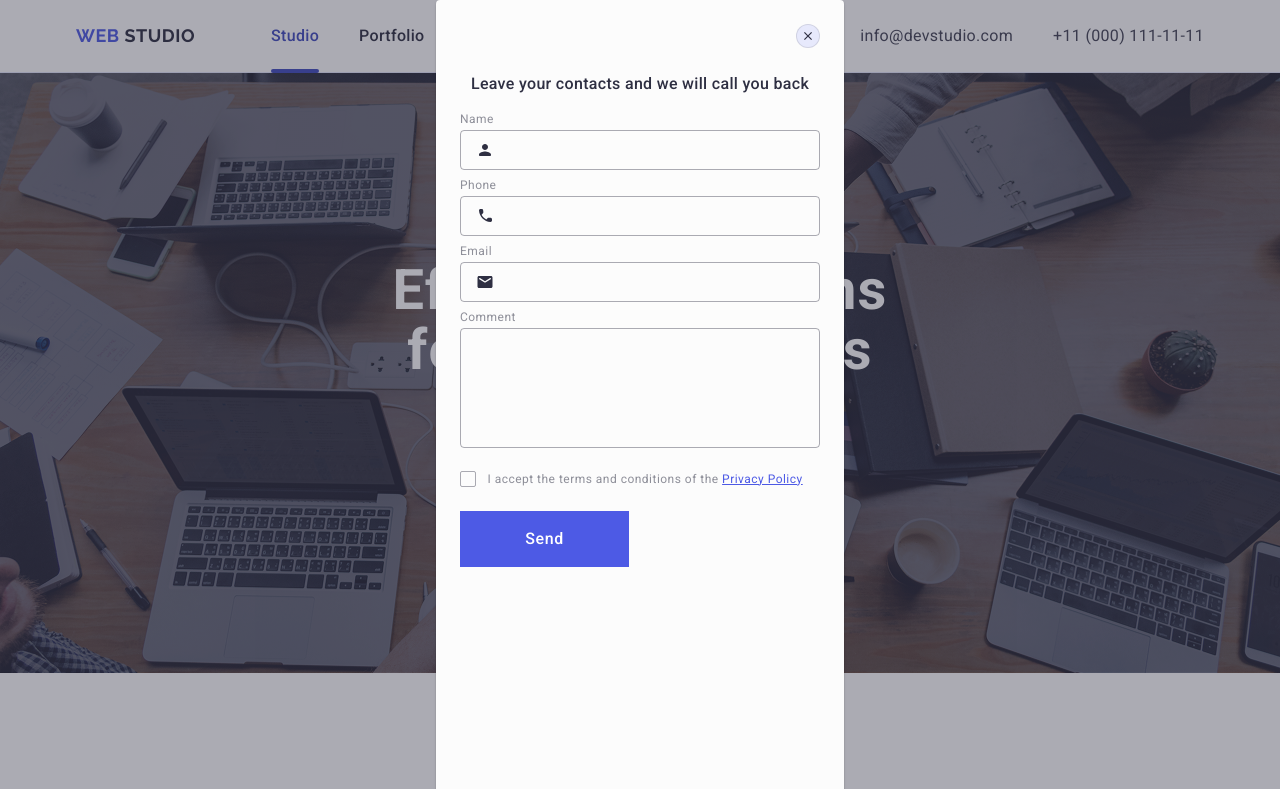
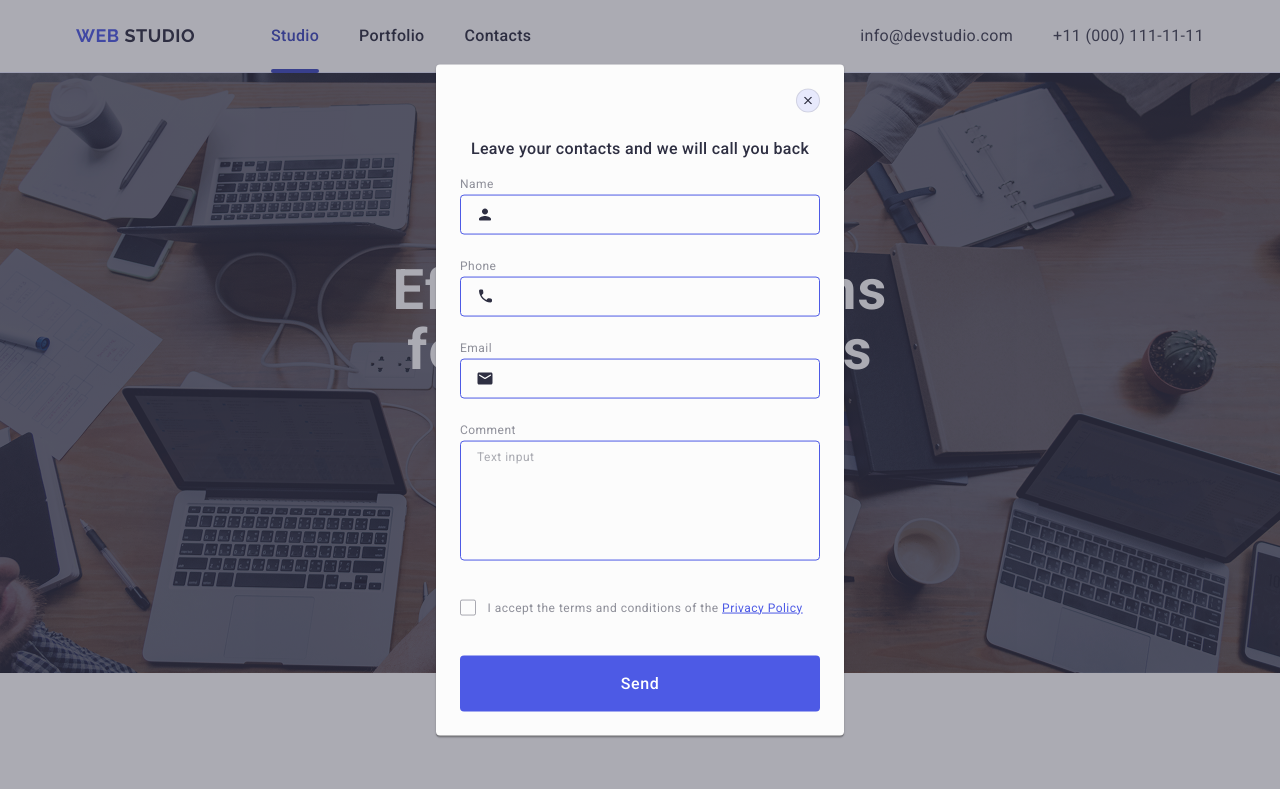
Before and after one commit to MariiTytiuk/goit-markup-hw-05, a plain HTML site: page index.html in a window 1280 px wide. Shown: the top 789 px of the page. Drawn offline with nearby package versions, Linux system fonts and the light colour scheme.

Commit message:
add modalka

```diff
--- a/css/styles.css
+++ b/css/styles.css
@@ -590,12 +590,13 @@ color: #434455;
     top: 50%;
     left: 50%;
     width: 408px;
-    height: 100%;
     min-height: 584px;
     border-radius: 4px;
-    padding: 72px 24px 24px 24px;
+    padding: 72px 24px 24px;
     transform: translate(-50%, -50%);
-    box-shadow: 0px 1px 1px rgba(0, 0, 0, 0.14), 0px 1px 3px rgba(0, 0, 0, 0.12), 0px 2px 1px rgba(0, 0, 0, 0.2);
+    box-shadow: 0px 1px 1px rgba(0, 0, 0, 0.14),
+    0px 1px 3px rgba(0, 0, 0, 0.12),
+    0px 2px 1px rgba(0, 0, 0, 0.2);
     background-color: #fcfcfc;
     transition: transform 250ms cubic-bezier(0.4, 0, 0.2, 1)
 }
@@ -654,6 +655,11 @@ color: #434455;
 }
 
 .order-form {
+    display: flex;
+    flex-direction: column;
+    gap: 16px;
+    margin-left: auto;
+    margin-right: 0;
 }
 
 .order-form-field {
@@ -683,8 +689,9 @@ color: #434455;
     letter-spacing: 0.04em;
     color: #2e2f42;
     transition: border-color 250ms cubic-bezier(0.4, 0, 0.2, 1);
-    outline: transparent;
+    outline: none;
     background-color: transparent;
+    border-color: #4d5ae5;
 }
 
 .order-form-input {
@@ -786,5 +793,11 @@ color: #434455;
      cursor: pointer;
      background-color: #4D5AE5;
      border: none;
+     border-radius: 4px;
      transition: background-color 250ms cubic-bezier(0.4, 0, 0.2, 1);
 }
+
+.button-hero:hover,
+.button-hero:focus {
+    background-color: #404bbf;
+}
--- a/index.html
+++ b/index.html
@@ -566,7 +566,7 @@
             <button class="subscribe-button" type="submit">
               Subscribe
               <svg class="subscribe-icon" width="24" height="24">
-                <use href="./images/icons.svg#icon-Vector"></use>
+                <use href="./images/icons.svg#icon-Frame"></use>
               </svg>
             </button>
           </form>
@@ -636,8 +636,8 @@
           name="user-comment"
           id="user-comment"
           placeholder="Text input"
-          rows="4">
-        </textarea>
+          rows="4"
+          ></textarea>
         </div>
         <div class="order-form-checkbox-field">
           <input class="order-form-checkbox visually-hidden"
```
